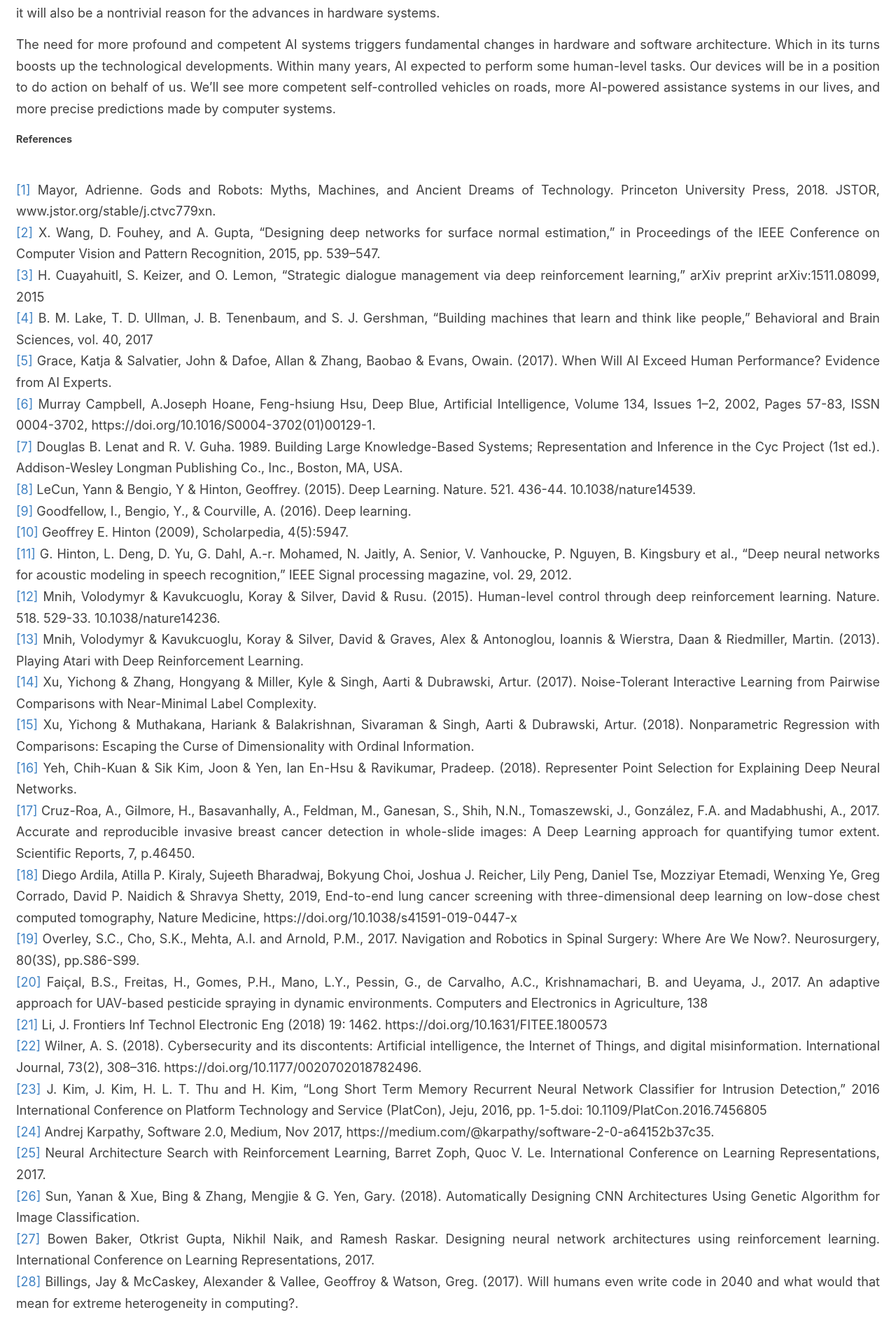
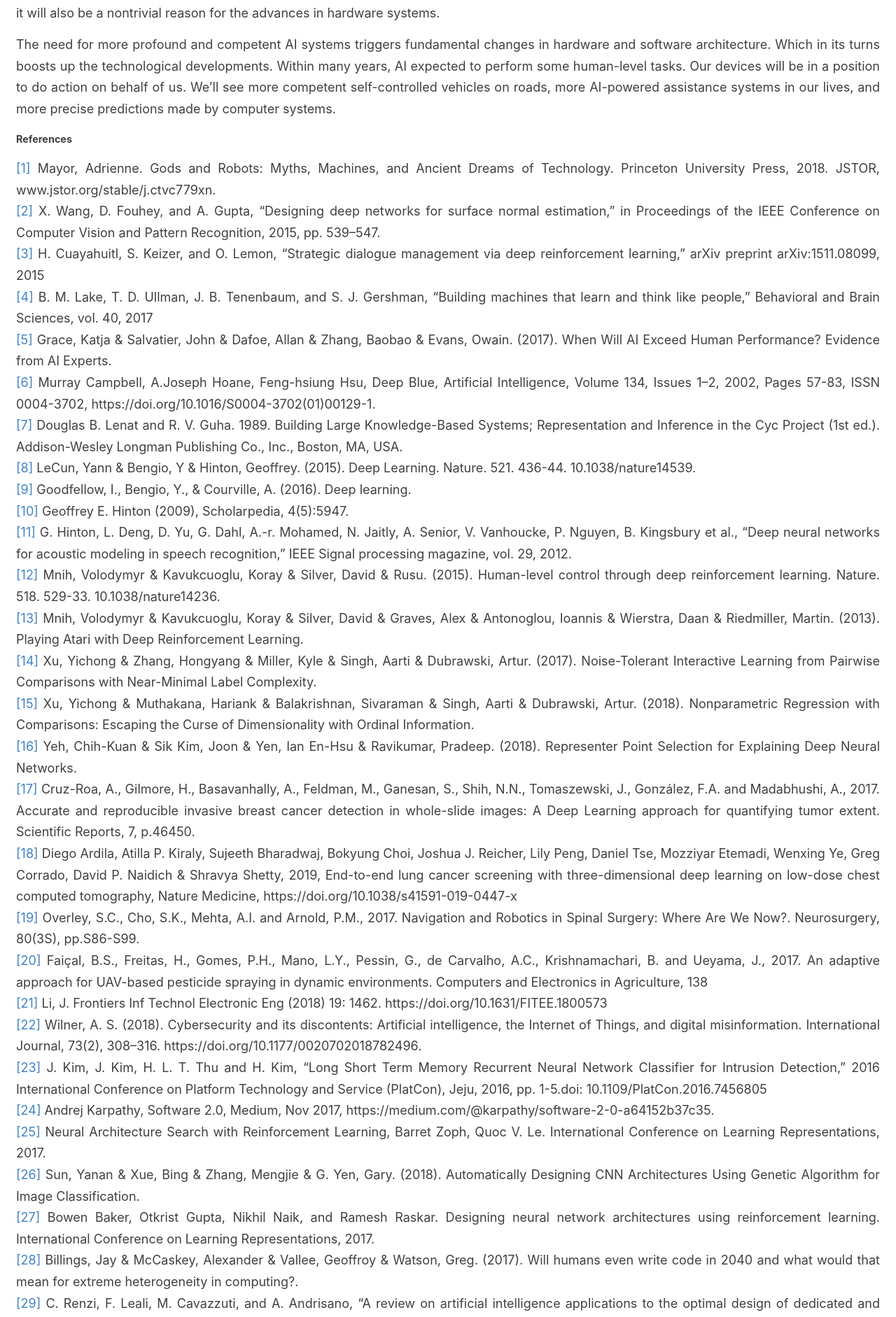
Before and after one commit to anaramirli/anaramirli.github.io, a Jekyll site: the page built from _posts/2019-10-26-the-role-of-ai-in-future.md, in a window 1280 px wide. Shown: the part 2518-4400 px from the top of the page at 70% size. Built offline with Jekyll 4.4.1, drawn with Linux system fonts in a browser that asks for light colours; comment, search, counter and statistics services are not loaded.

```diff
--- a/_posts/2019-10-26-the-role-of-ai-in-future.md
+++ b/_posts/2019-10-26-the-role-of-ai-in-future.md
@@ -28,7 +28,7 @@ The need for more profound and competent AI systems triggers fundamental changes
 
 <p align="left" style="font-size:80%; font-weight:bold;">References</p>
 
-<br><a name="1"> [1] </a> Mayor, Adrienne. Gods and Robots: Myths, Machines, and Ancient Dreams of Technology. Princeton University Press, 2018. JSTOR, www.jstor.org/stable/j.ctvc779xn.
+<a name="1"> [1] </a> Mayor, Adrienne. Gods and Robots: Myths, Machines, and Ancient Dreams of Technology. Princeton University Press, 2018. JSTOR, www.jstor.org/stable/j.ctvc779xn.
 <br><a name="2"> [2] </a> X. Wang, D. Fouhey, and A. Gupta, “Designing deep networks for surface normal estimation,” in Proceedings of the IEEE Conference on Computer Vision and Pattern Recognition, 2015, pp. 539–547.
 <br><a name="3"> [3] </a> H. Cuayahuitl, S. Keizer, and O. Lemon, “Strategic dialogue management via deep reinforcement learning,” arXiv preprint arXiv:1511.08099, 2015
 <br><a name="4"> [4] </a> B. M. Lake, T. D. Ullman, J. B. Tenenbaum, and S. J. Gershman, “Building machines that learn and think like people,” Behavioral and Brain Sciences, vol. 40, 2017
```
